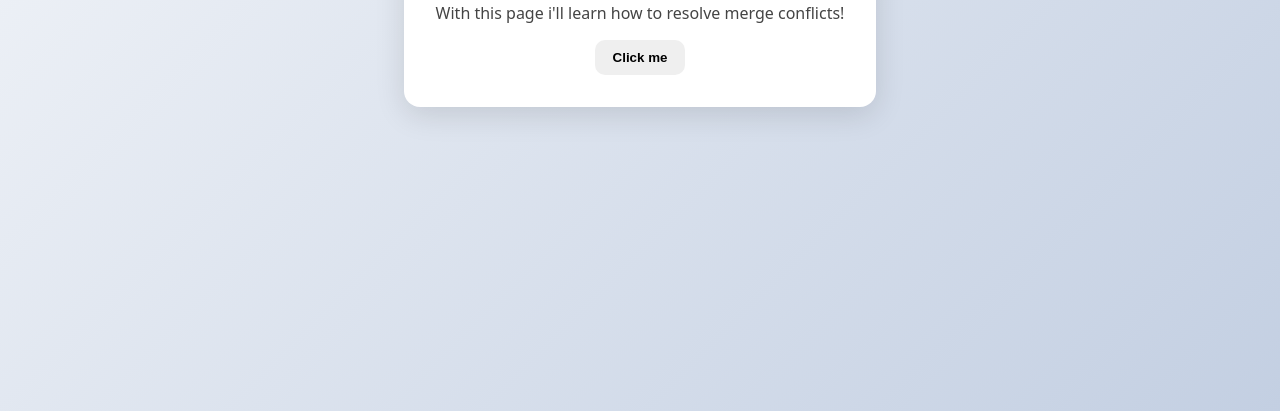
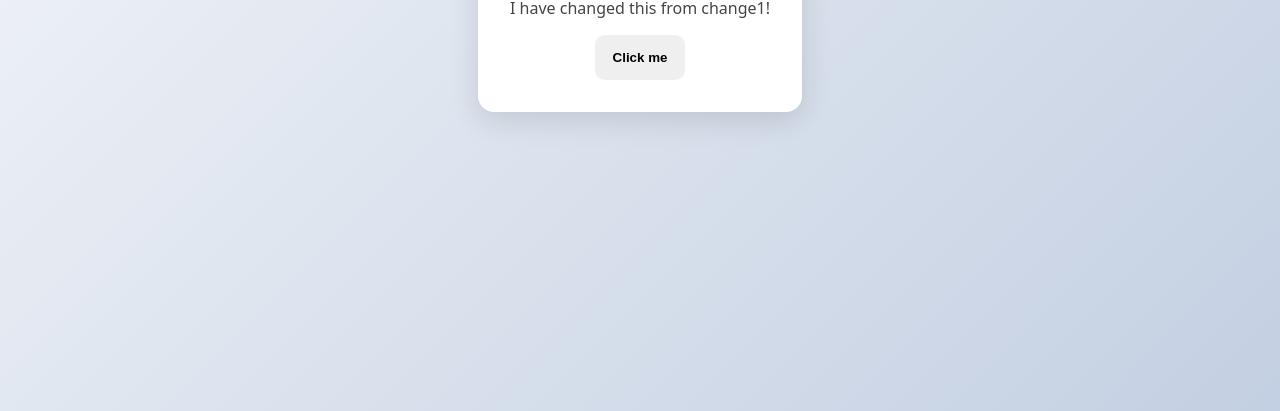
Before and after one commit to nutsa-123/practice, a plain HTML site: page index.html in a window 1280 px wide. Shown: the part 389-800 px from the top of the page. Drawn offline with Linux system fonts and the light colour scheme.

Commit message:
changes from change1

```diff
--- a/index.html
+++ b/index.html
@@ -24,13 +24,13 @@
     }
     h1 { margin:0 0 12px 0; font-size:2rem; }
     p { margin:0 0 16px 0; color:#444; }
-    .cta { padding:10px 18px; border-radius:10px; border:0; cursor:pointer; font-weight:600; }
+    .cta { padding:15px 18px; border-radius:10px; border:0; cursor:pointer; font-weight:600; }
   </style>
 </head>
 <body>
   <div class="card">
     <h1>Hello world</h1>
-    <p class="p">With this page i'll learn how to resolve merge conflicts!</p>
+    <p class="p">I have changed this from change1!</p>
     <button class="cta">Click me</button>
   </div>
 <script>
```
